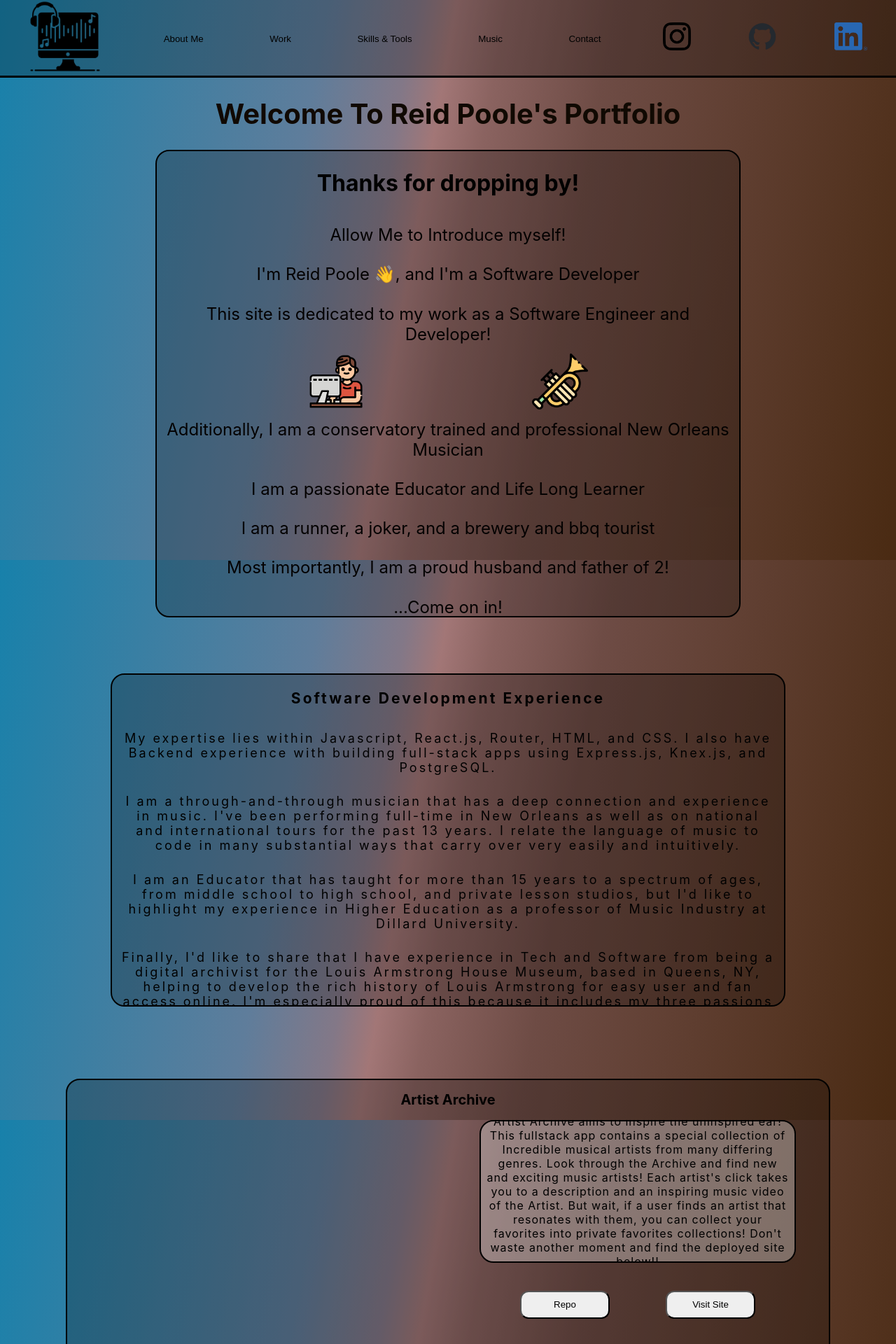
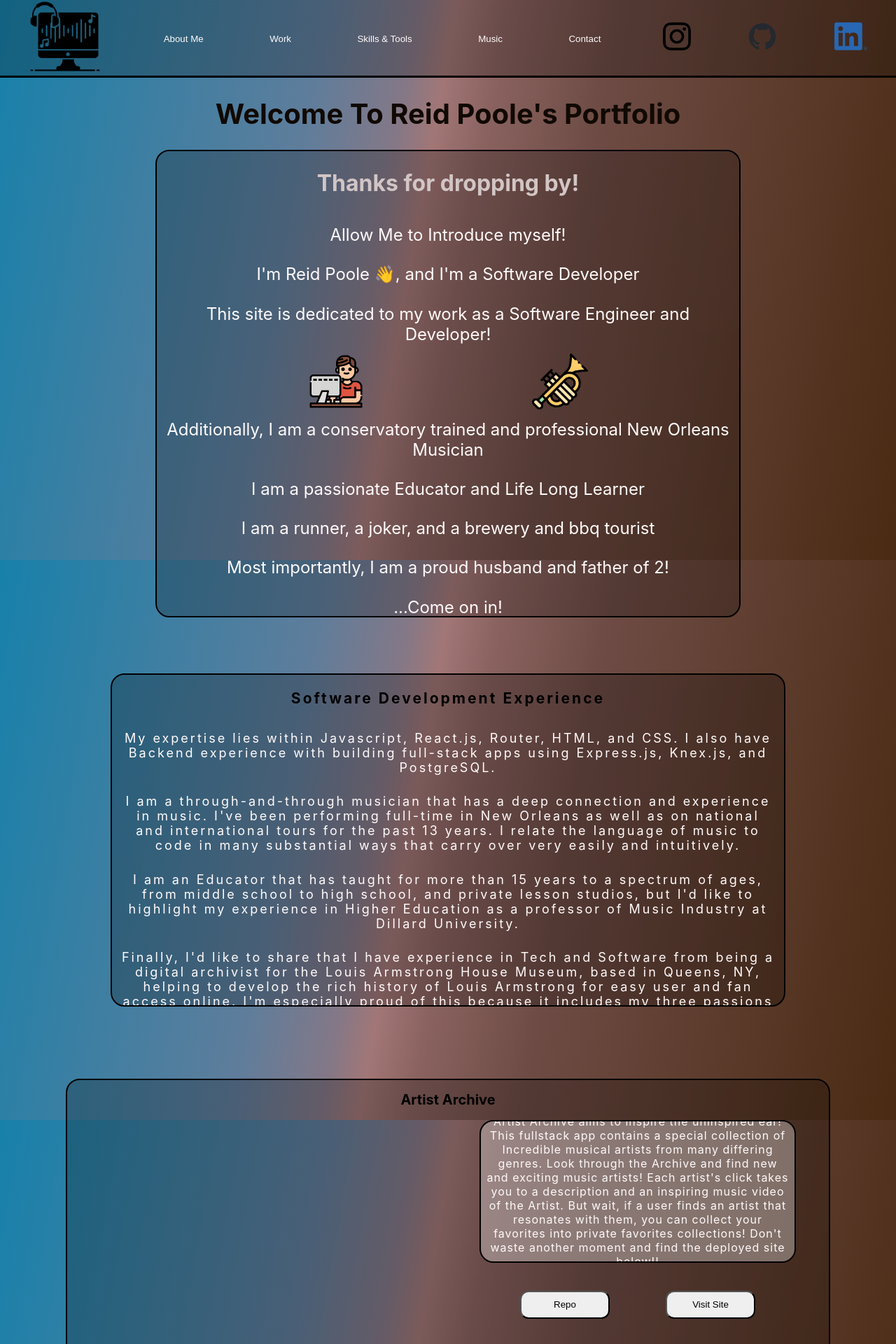
Before and after one commit to rpoole444/portfolio-site, a React (Create React App) app: page / in a window 1280 px wide. Shown: the top 1920 px of the page at 70% size. Built offline with nearby package versions, Linux system fonts and the light colour scheme.

Commit message:
Add White Font

```diff
--- a/src/components/Header/Header.css
+++ b/src/components/Header/Header.css
@@ -1,7 +1,6 @@
 header{
   height: 17%;
   background-color: rgba(0, 0, 0, 0.241);
-
 }
 
 .logo{
@@ -24,5 +23,5 @@ header{
 .button {
   border: none;
   background-color: rgba(255, 250, 250, 0);
-
+  color: snow;
 }
--- a/src/components/Homepage/Homepage.css
+++ b/src/components/Homepage/Homepage.css
@@ -44,21 +44,24 @@
 .homepage-title {
   color: rgb(16, 9, 2);
   font-size: 5vh;
+
 }
 
 .intro {
-  color: rgb(3, 0, 0);
+  color: snow;
   font-size: 3vh;
   margin: 1.7vh;
+
 }
 
 .intro-title {
   font-size: 4vh;
+  color: rgb(210, 197, 197);
 }
 
 .about-me-text{
   margin: 1.7vh;
-
+  color: snow
 }
 
 
@@ -134,4 +137,5 @@
 .description-text{
   letter-spacing: 1px;
   margin: 1vh;
+  color: snow;
 }
```
